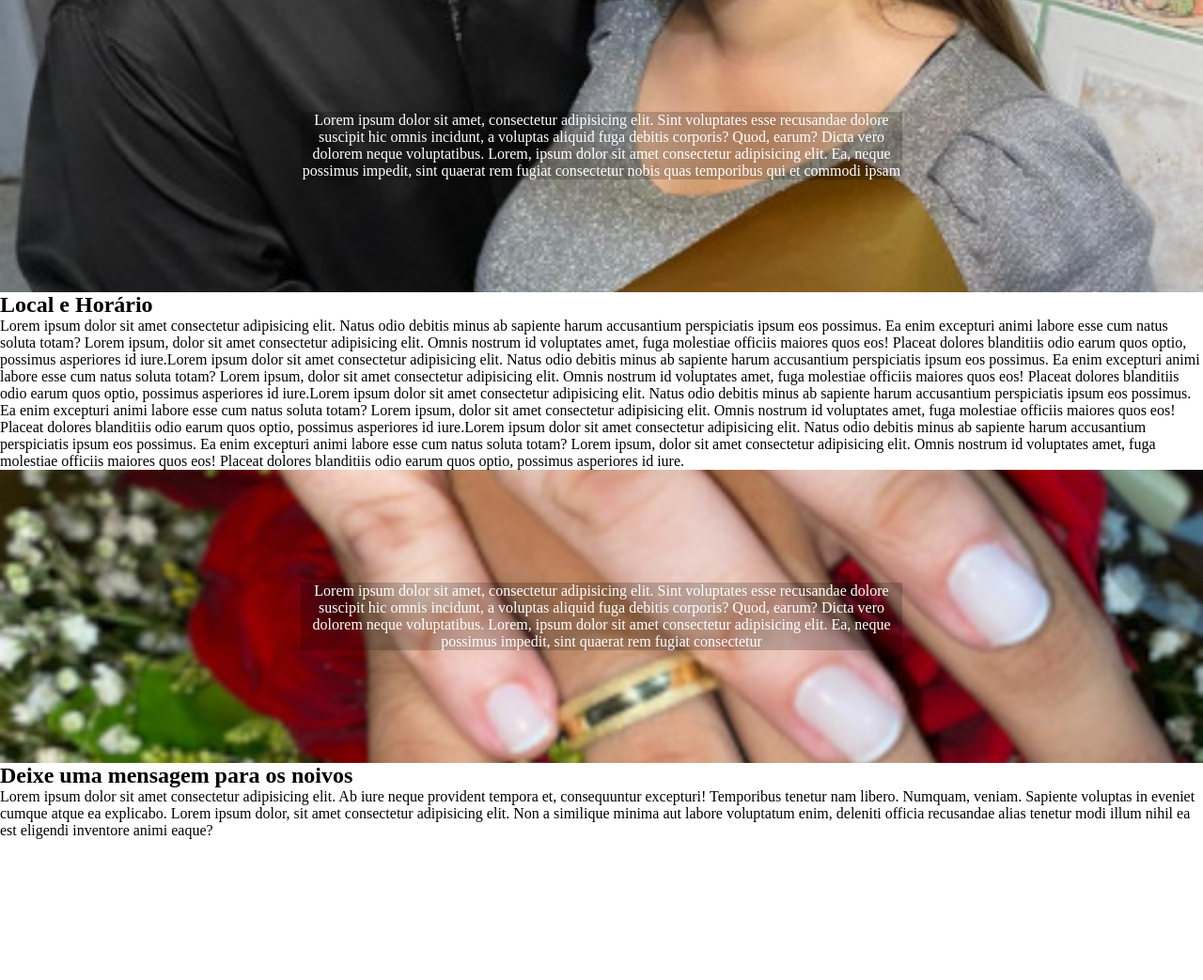
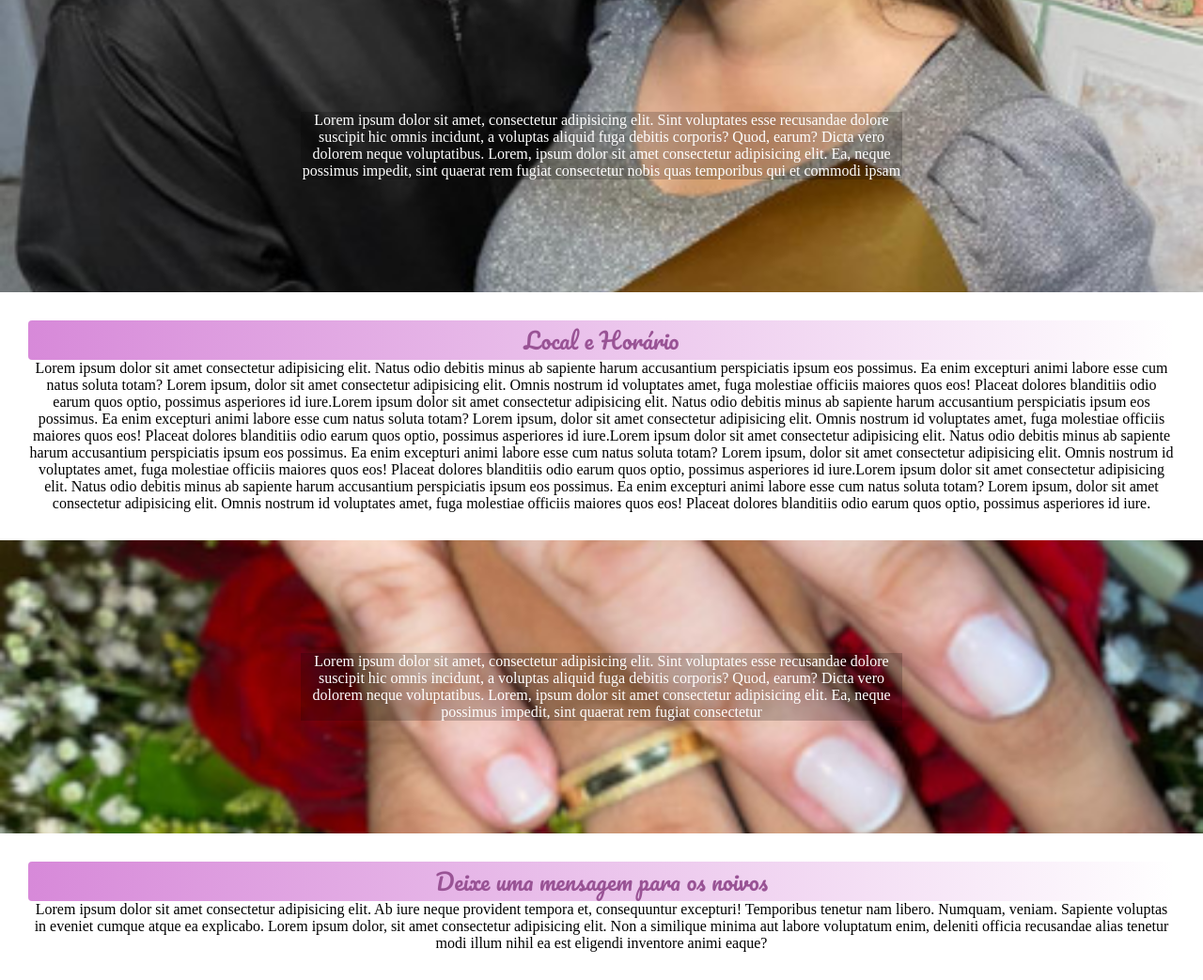
Before and after one commit to Ryk131/D-R, a PHP site: page / in a window 1280 px wide. Shown: the part 595-1638 px from the top of the page at 94% size. Before the commit the page ends 1488 px from the top, so only its background shows below. Run offline with PHP 8.4, Linux system fonts and the light colour scheme; some web fonts are replaced.

Commit message:
Alteração subtitulos

```diff
--- a/estilos/style.css
+++ b/estilos/style.css
@@ -103,7 +103,7 @@ nav > a:hover {
     text-align: center;
 }
 
-.texto > h2 {
+.texto > h2, section > h2 {
     font-family: var(--fonte3);
     font-size: 1.5em;
     color: var(--cor5);
@@ -128,3 +128,8 @@ nav > a:hover {
 #img01-texto, #img02-texto {
     display: inline-block;
 }
+
+#local, #msg {
+    padding: 30px;
+    text-align: center;
+}
--- a/index.html
+++ b/index.html
@@ -45,7 +45,7 @@
         <section class="imagem" id="imagem2">
             <p id="dizeres">Lorem ipsum dolor sit amet, consectetur adipisicing elit. Sint voluptates esse recusandae dolore suscipit hic omnis incidunt, a voluptas aliquid fuga debitis corporis? Quod, earum? Dicta vero dolorem neque voluptatibus. Lorem, ipsum dolor sit amet consectetur adipisicing elit. Ea, neque possimus impedit, sint quaerat rem fugiat consectetur </p>
         </section>
-        <section class="msg">
+        <section id="msg">
             <h2>Deixe uma mensagem para os noivos</h2>
             <p>Lorem ipsum dolor sit amet consectetur adipisicing elit. Ab iure neque provident tempora et, consequuntur excepturi! Temporibus tenetur nam libero. Numquam, veniam. Sapiente voluptas in eveniet cumque atque ea explicabo. Lorem ipsum dolor, sit amet consectetur adipisicing elit. Non a similique minima aut labore voluptatum enim, deleniti officia recusandae alias tenetur modi illum nihil ea est eligendi inventore animi eaque?</p>
         </section>
```
